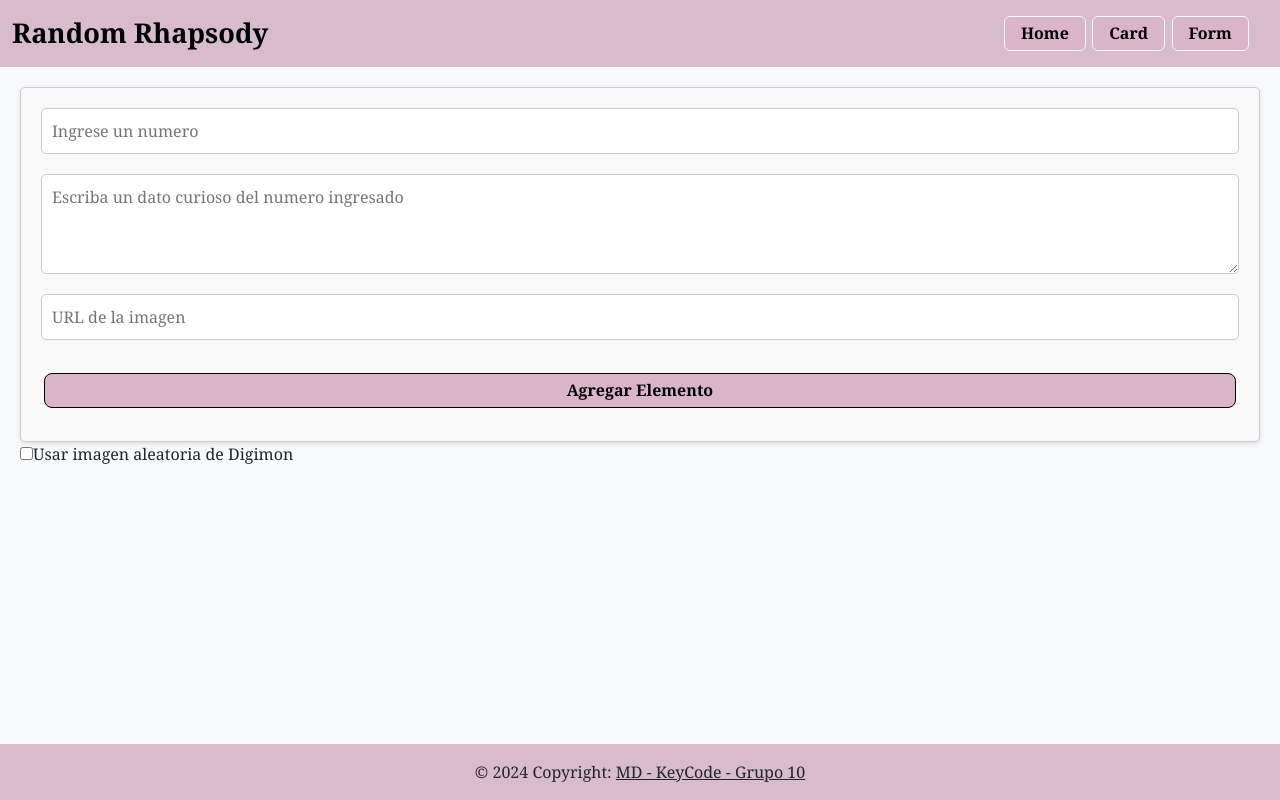
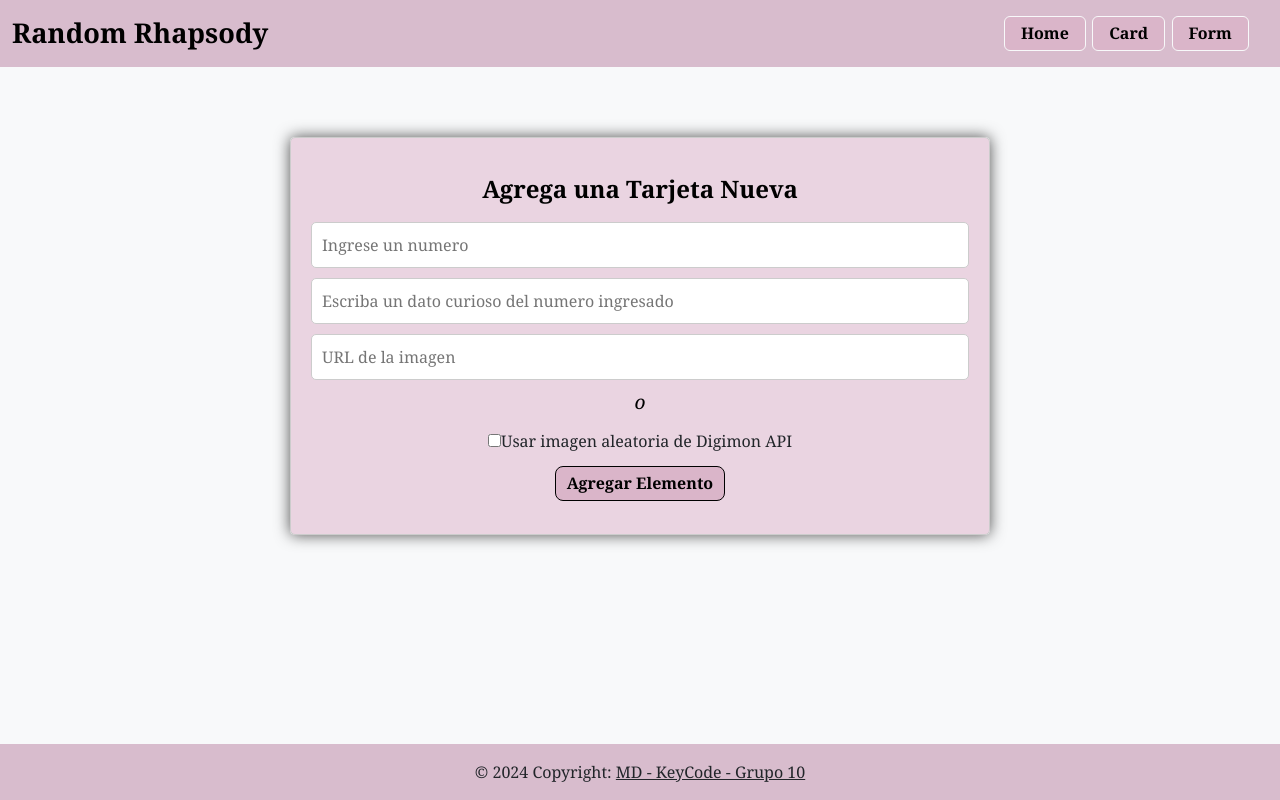
Before and after one commit to EliRoCas/MD-product-list-react, a React (Vite) app: page /form in a window 1280 px wide. Built offline with nearby package versions, Linux system fonts and the light colour scheme.

Commit message:
se modifica form.jsx y formpage.jsx ademas se le agregan estilos

```diff
--- a/src/components/Form.jsx
+++ b/src/components/Form.jsx
@@ -1,25 +1,52 @@
-import { useState } from 'react';
+import { useState, useEffect } from 'react';
 import PropTypes from 'prop-types';
 
 import Input from '../elements/Input';
 import Button from '../elements/Button';
+import {getData} from '../services/ApiService'
 import './form.scss';
 
 const Form = ({ addItem }) => {
   const [title, setTitle] = useState('');
   const [description, setDescription] = useState('');
   const [image, setImage] = useState('');
+  const [useRandomImage, setUseRandomImage] = useState(false);
+
+  useEffect(()=>{
+    const fetchRandomImage = async () => {
+      if (useRandomImage) {
+        try {
+          const digimonData = await getData();
+          setImage(digimonData[0].img); // Selecciona la primera imagen aleatoria
+        } catch (error) {
+          console.error("Error al obtener la imagen aleatoria de Digimon.", error);
+        }
+      }
+    };
+
+    fetchRandomImage();
+  }, [useRandomImage]);
 
   const handleSubmit = (event) => {
     event.preventDefault();
-    addItem({ title, description, image });
+    addItem({ title, description, img:image, useRandomImage });
     setTitle('');
     setDescription('');
     setImage('');
+    setUseRandomImage(false);
   };
+
+  const handleCheckboxChange = () => {
+    setUseRandomImage(!useRandomImage);
+    if (!useRandomImage) {
+      setImage(''); // Limpiar la URL de la imagen si se selecciona usar imagen aleatoria
+    }
+  };
+
 
   return (
     <form onSubmit={handleSubmit} className="form">
+      <h3>Agrega una Tarjeta Nueva</h3>
       <Input
         type="text"
         placeholder="Ingrese un numero"
@@ -38,6 +65,14 @@ const Form = ({ addItem }) => {
         value={image}
         onChange={(event) => setImage(event.target.value)}
       />
+      <p><em>o</em></p>
+      <Input
+      placeholder="Usar imagen aleatoria de Digimon API"
+      type="checkbox"
+      checked={useRandomImage}
+      onCheckChange={handleCheckboxChange}
+      />
+      <br/>
       <Button text="Agregar Elemento" handleButton={handleSubmit}/>
     </form>
   );
--- a/src/components/form.scss
+++ b/src/components/form.scss
@@ -1,10 +0,0 @@
-.form {
-    display: flex;
-    flex-direction: column;
-    gap: 10px;
-    padding: 20px;
-    border: 1px solid #ccc;
-    border-radius: 5px;
-    background-color: #f9f9f9;
-    box-shadow: 0 2px 5px rgba(0, 0, 0, 0.1);
-  }
--- a/src/elements/Input.jsx
+++ b/src/elements/Input.jsx
@@ -2,17 +2,30 @@ import PropTypes from 'prop-types';
 import './input.scss'
 
 
-const Input = ({ type, placeholder, value, onChange, isTextarea }) => {
+const Input = ({ type, placeholder, value, onChange, checked, onCheckChange }) => {
+  switch (type) {
+    case 'checkbox':
       return (
-    <>
-      {isTextarea ? (
+        <label className='checkboxlabel'>
+          <input
+            type='checkbox'
+            checked={checked}
+            onChange={onCheckChange}
+          />
+          {placeholder}
+        </label>
+      );
+    case 'textarea':
+      return (
         <textarea
           className='input'
           placeholder={placeholder}
           value={value}
           onChange={onChange}
         />
-      ) : (
+      );
+    default:
+      return (
         <input
         className='input'
         type={type}
@@ -20,23 +33,17 @@ const Input = ({ type, placeholder, value, onChange, isTextarea }) => {
         value={value}
         onChange={onChange}
         />
-    )}
-    </>
       );
+  }
 };
 
 Input.propTypes = {
-    type: PropTypes.string.isRequired,
+  type: PropTypes.oneOf(['text', 'textarea', 'checkbox']).isRequired,
   placeholder: PropTypes.string.isRequired,
-    value: PropTypes.string.isRequired,
-    onChange: PropTypes.func.isRequired,
-    isTextarea: PropTypes.bool,
+  value: PropTypes.string,
+  onChange: PropTypes.func,
+  checked: PropTypes.bool,
+  onCheckChange: PropTypes.func,
 };
 
-Input.defaultProps = {
-  type: 'text',
-  isTextarea: false,
-};
-
-
 export default Input;
--- a/src/layout/layout.scss
+++ b/src/layout/layout.scss
@@ -10,6 +10,10 @@
   }
 
   .content {
+    display: flex;
+    justify-content: center;
+    align-items: flex-start;
+
     overflow-y: auto;
     padding: 20px;
     flex: 1;
--- a/src/sections/FormPage.jsx
+++ b/src/sections/FormPage.jsx
@@ -1,40 +1,13 @@
-import { useState } from 'react';
 import PropTypes from 'prop-types';
 
+import Form from '../components/Form';
 
-import Form from '../components/Form';
-import {getData} from '../services/ApiService'
-
+import './formpage.scss';
 
 const FormPage = ({ addItem }) => {
-  const [useRandomImage, setUseRandomImage] = useState(false);
-
-  const handleAddItem = async (item) => {
-    let img = item.image;
-
-    if (useRandomImage) {
-      try {
-        const digimonData = await getData();
-        img = digimonData[0].img; // Selecciona la primera imagen aleatoria
-      } catch (error) {
-        console.error("Error al obtener la imagen aleatoria de Digimon.", error);
-      }
-    }
-
-    addItem({ ...item, img });
-  };
-
   return (
     <div className="formPage">
-      <Form addItem={handleAddItem} />
-      <label>
-        <input
-          type="checkbox"
-          checked={useRandomImage}
-          onChange={() => setUseRandomImage(!useRandomImage)}
-        />
-        Usar imagen aleatoria de Digimon
-      </label>
+      <Form addItem={addItem} />
     </div>
   );
 };
@@ -43,25 +16,4 @@ FormPage.propTypes = {
   addItem: PropTypes.func.isRequired,
 };
 
-
-
-
-// const FormPage = () => {
-//   const [title, setTitle] = useState('');
-//   const [description, setDescription] = useState('');
-
-//   const handleSubmit = (e) => {
-//     e.preventDefault();
-//     console.log({ title, description });
-//     setTitle('');
-//     setDescription('');
-//   };
-
-//   return (
-
-//     <Form />
-
-//   );
-// };
-
 export default FormPage;
--- /dev/null
+++ b/src/sections/formpage.scss
@@ -0,0 +1,21 @@
+.formPage {
+
+    margin-top: 50px;
+    max-width: 700px;
+    gap: 10px;
+    padding: 20px;
+    border: 1px solid #ccc;
+    border-radius: 5px;
+    background-color: #e3c0d3a0;
+    box-shadow: 0 0px 15px #000000ae;
+    text-align: center;
+
+
+    h3{
+        margin: 1rem;
+        padding: 0.1rem;
+        font-size: 1.5rem;
+        font-weight: bold;
+        color: #000;
+        }
+    }
```
Lines whose indentation alone changed are shown as unchanged.
